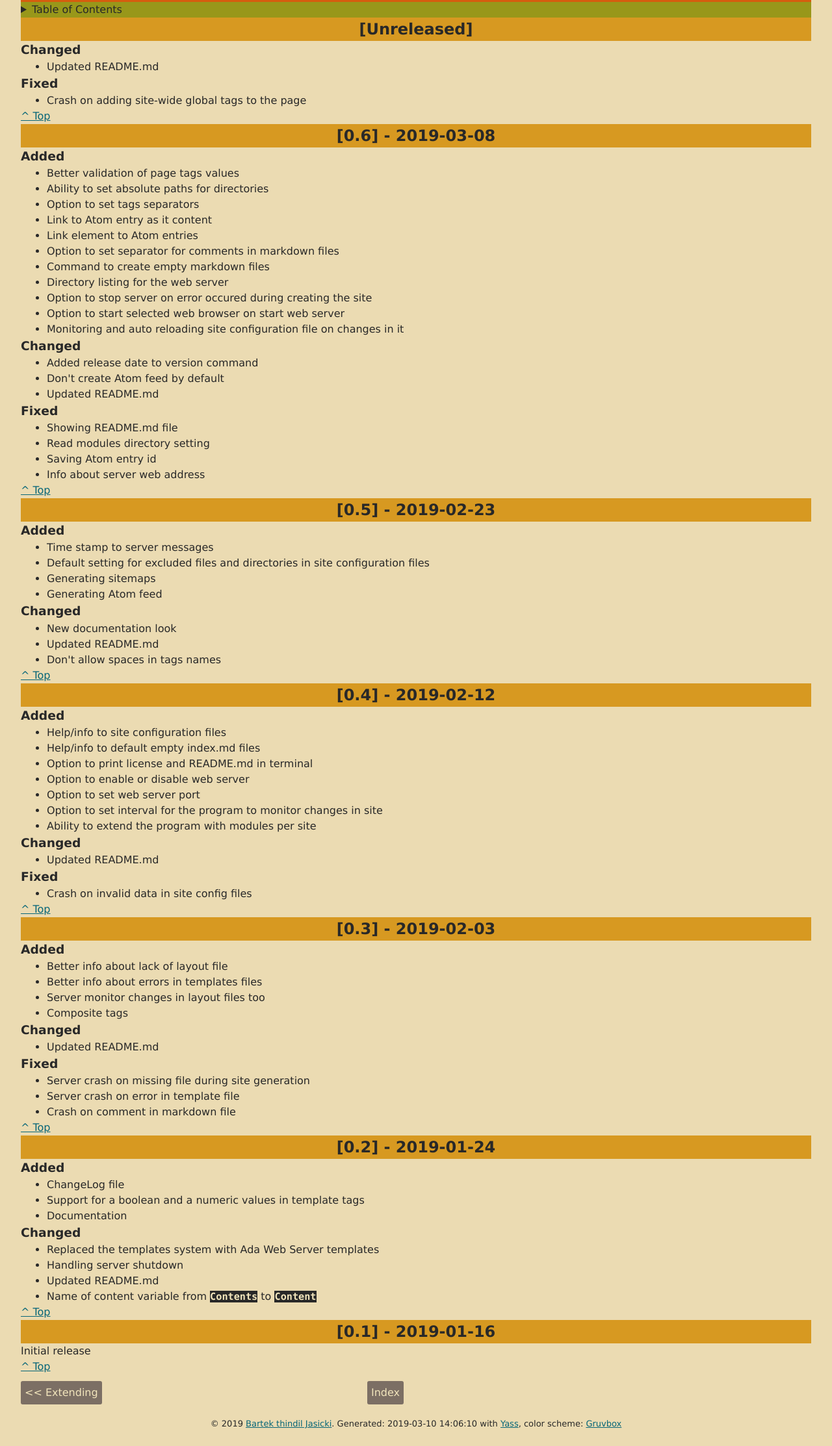
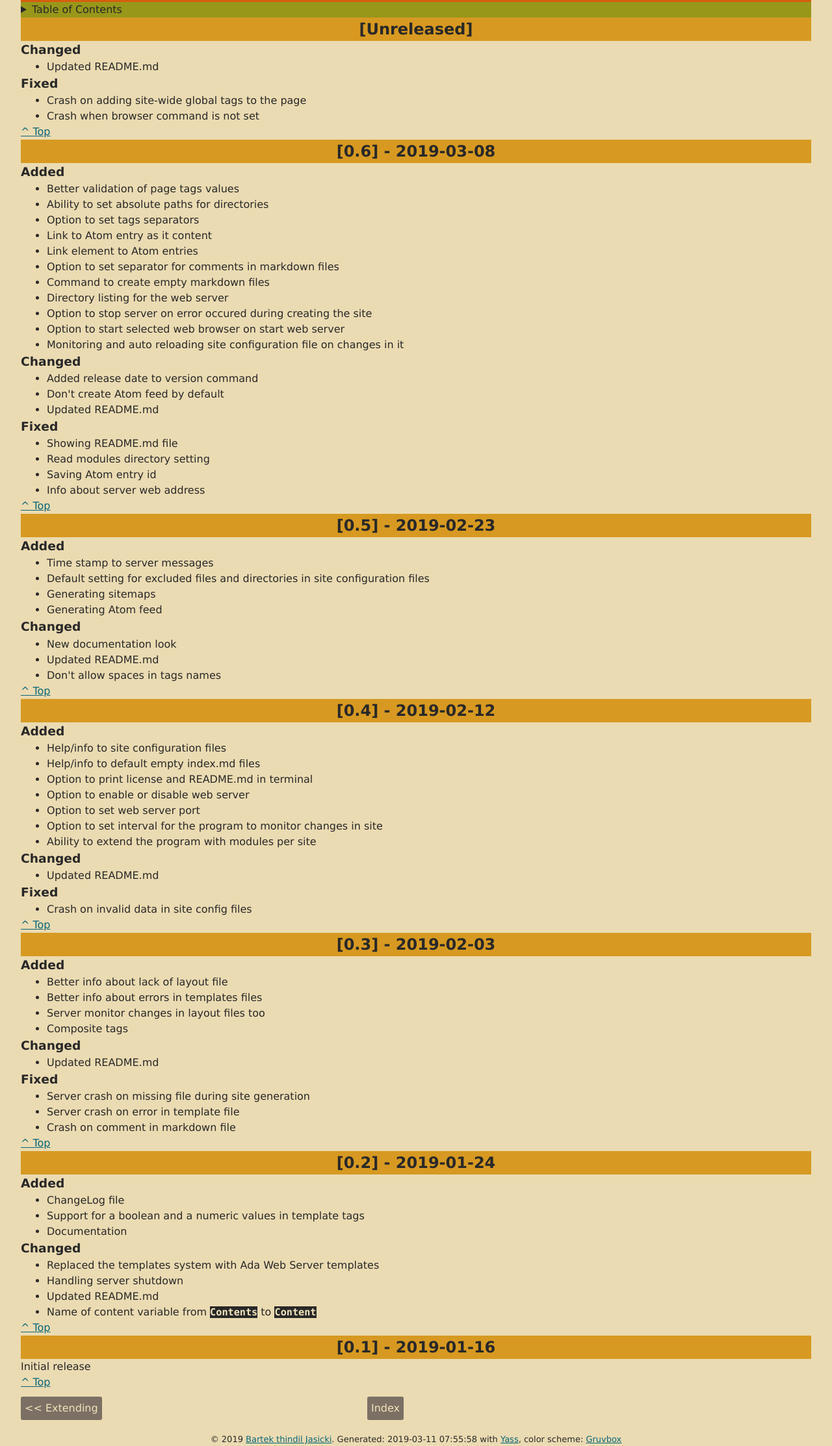
Before and after one commit to yet-another-static-site-generator/yet-another-static-site-generator.github.io, a plain HTML site: page docs-dev/changes.html in a window 1280 px wide. Shown: the part 93-2319 px from the top of the page at 65% size. Before the commit the page ends 2295 px from the top, so only its background shows below. Drawn offline with Linux system fonts and the light colour scheme.

Commit message:
updated development documentation

```diff
--- a/docs-dev/changes.html
+++ b/docs-dev/changes.html
@@ -36,6 +36,7 @@
 <h3>Fixed</h3>
 <ul>
 <li>Crash on adding site-wide global tags to the page</li>
+<li>Crash when browser command is not set</li>
 </ul>
 <p><a href="#top">^ Top</a></p>
 <h2><a name="0.6"></a>[0.6] - 2019-03-08</h2>
@@ -147,7 +148,7 @@ files</li>
             <div id="center"><a href="index.html" class="button">Index</a></div>
       </div>
       <footer>
-         <p>&copy; 2019 <a href="https://matrix.to/#/@thindil:matrix.org">Bartek thindil Jasicki</a>. Generated: 2019-03-10 14:06:10 with <a href="https://yet-another-static-site-generator.github.io/">Yass</a>, color scheme: <a href="https://github.com/morhetz/gruvbox">Gruvbox</a></p>
+         <p>&copy; 2019 <a href="https://matrix.to/#/@thindil:matrix.org">Bartek thindil Jasicki</a>. Generated: 2019-03-11 07:55:58 with <a href="https://yet-another-static-site-generator.github.io/">Yass</a>, color scheme: <a href="https://github.com/morhetz/gruvbox">Gruvbox</a></p>
       </footer>
    </body>
 </html>
--- a/docs-dev/sitemap.xml
+++ b/docs-dev/sitemap.xml
@@ -34,6 +34,6 @@
  </url>
  <url>
   <loc>https://yet-another-static-site-generator.github.io/docs-dev/changes.html</loc>
-  <lastmod>2019-03-10</lastmod>
+  <lastmod>2019-03-11</lastmod>
  </url>
 </urlset>
```
